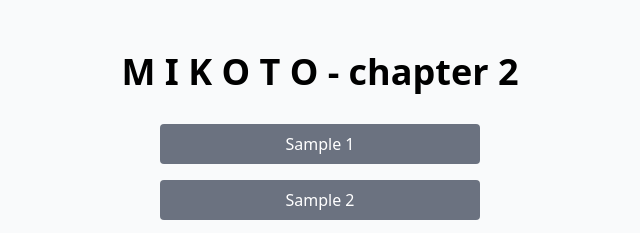
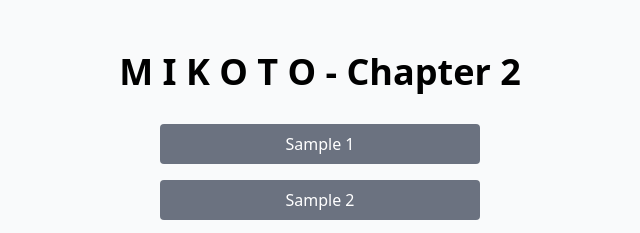
Before and after one commit to corden816/mikoto-trainer-san, a plain HTML site: page index.html in a window 1280 px wide. Shown: the top 233 px of the page, 320-960 px from the left. Drawn offline with nearby package versions, Linux system fonts and the light colour scheme.

Commit message:
Update index.html

```diff
--- a/index.html
+++ b/index.html
@@ -104,7 +104,7 @@
     </div>
 
     <div class="container">
-        <h1 class="text-4xl font-bold text-center my-8">M I K O T O - chapter 2</h1>
+        <h1 class="text-4xl font-bold text-center my-8">M I K O T O - Chapter 2</h1>
 
         <div class="sample-selector">
             <button class="sample-btn px-4 py-2 bg-gray-500 text-white rounded" data-sample="1">Sample 1</button>
```
